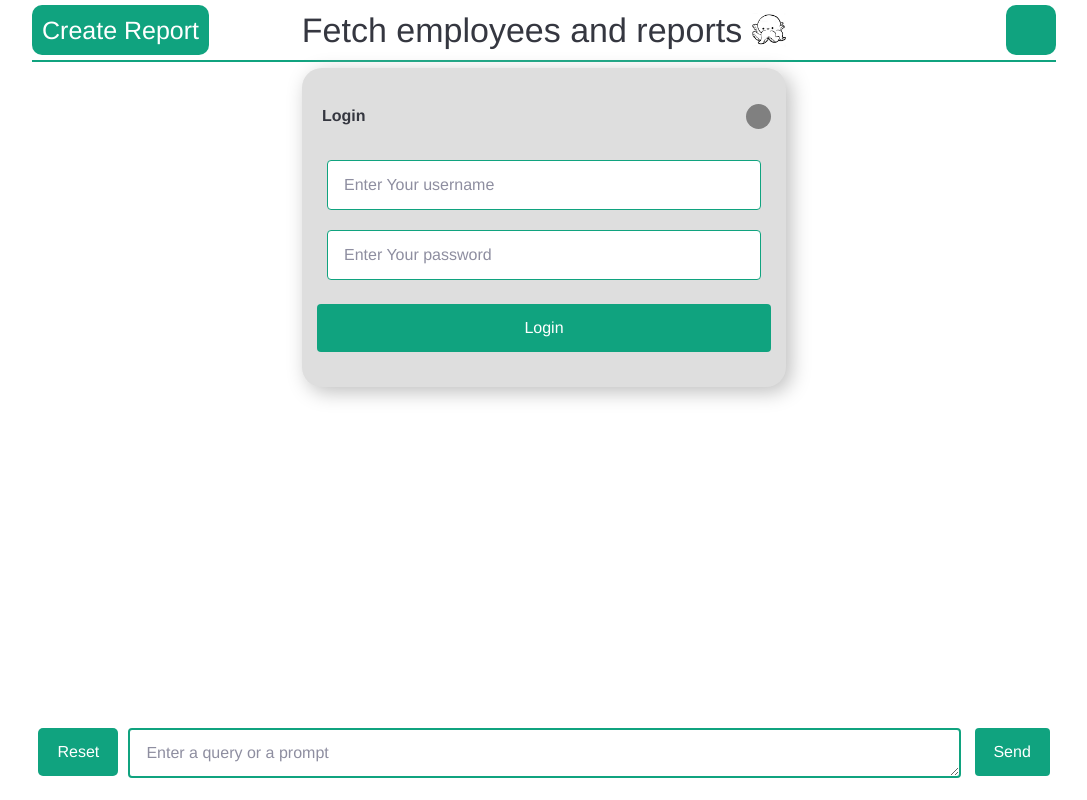
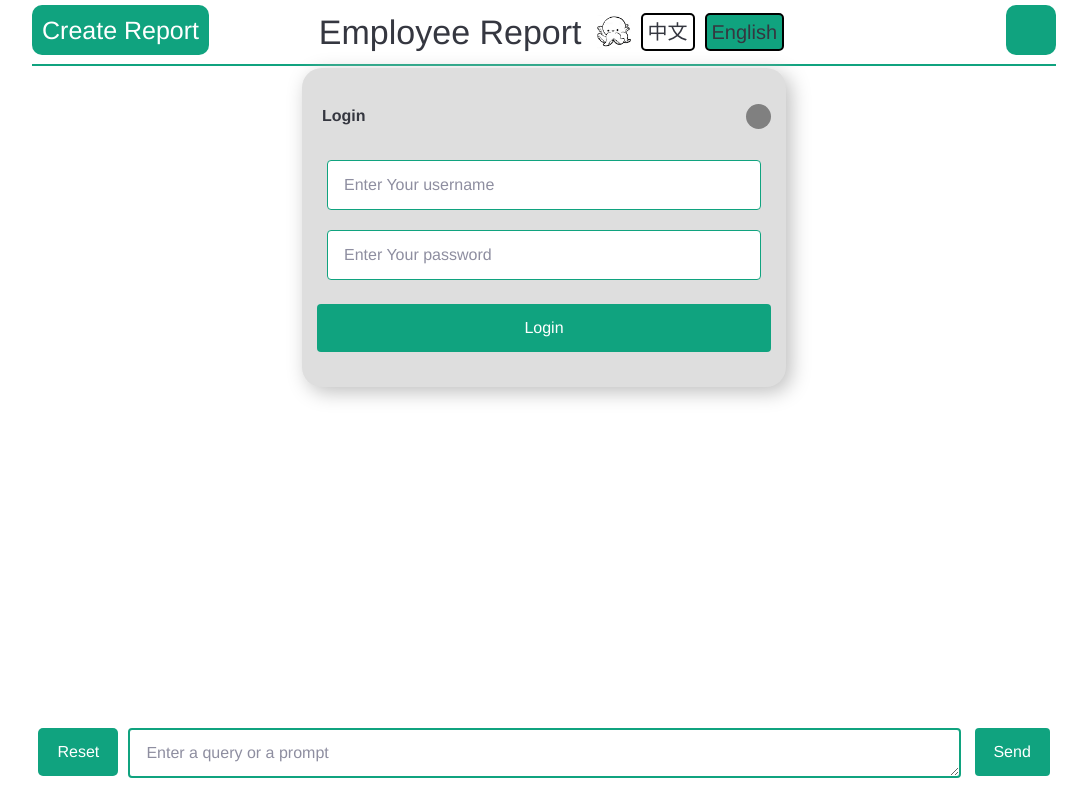
Before and after one commit to Lin-2357/WTL_employee_tracker, a Next.js app: page / in a window 1280 px wide. Shown: the whole page, without its empty margins (96-1183 px from the left). Built offline with nearby package versions, Linux system fonts and the light colour scheme; a web font is replaced by a local one.

Commit message:
bilingual ui

```diff
--- a/pages/index.js
+++ b/pages/index.js
@@ -20,11 +20,12 @@ export default function Home() {
   const [project, setProject] = useState([""]);
   const [hours, setHours] = useState([""]);
   const [keywords, setKeywords] = useState([""]);
-  const [instruction, setInstruction] = useState('describe what you have done this week!');
+  const [instruction, setInstruction] = useState('');
   const [username, setUsername] = useState('');
   const [password, setPassword] = useState('');
   const [session_id, setSessionID] = useState('');
   const [stage, setStage] = useState([''])
+  const [language, setLanguage] = useState('English')
 
   function addResult(message, client=false) {
     setResult((prevresult)=>{return [{message: message, client: client}, ...prevresult]})
@@ -217,7 +218,7 @@ export default function Home() {
             }
 
           }}>
-            <h3>Generate Weekly Report</h3>
+            <h3>{{"English":"Make a weekly report.", "中文":"创建周报"}[language]}</h3>
             <p>{instruction}</p>
             {/*<textarea className={styles.textbox} style={{width: '95%'}} value={report} onChange={(e)=>{setReport(e.target.value)}} placeholder="type your report in text here, and click the green button to let AI fill in statistics for you."></textarea>
             <div className={styles.add} style={{marginLeft: 'auto', marginRight: 'auto', marginBottom: '20px'}} onClick={()=>{populate()}}>Populate your statistics with AI</div>*/}
@@ -230,9 +231,9 @@ export default function Home() {
               setKeywords([...keywords, ""])
               setStage([...stage, ''])
             }
-            }>Add another report</div>
-            <div className={styles.close} onClick={()=>{setInputPopup(false);setInstruction('describe what you have done this week!');}}></div>
-            <input type="submit" value="Submit report" />
+            }>{{"English":"Add another report", "中文": "新增一条报告"}[language]}</div>
+            <div className={styles.close} onClick={()=>{setInputPopup(false);setInstruction('');}}></div>
+            <input type="submit" value={{"English":"Submit report", "中文":"提交工时报告"}[language]} />
           </form>
       </div>)
     }
@@ -240,22 +241,22 @@ export default function Home() {
 
   function renderReport() {
     return project.map( (v,i)=> (
-      <div style={{border: '2px solid #353740', marginBottom: 10, borderRadius: 10}}>
+      <div key={i} style={{border: '2px solid #353740', marginBottom: 10, borderRadius: 10}}>
       <input
       type="text"
       name="project"
-      placeholder="Enter the project ID, or a name that can locate it."
+      placeholder={{"English":"Enter the project ID, or a name that can locate it.", "中文":"键入项目编号，或键入名称然后点击查询"}[language]}
       value={v}
       onChange={(e) => {
         setProject([...project.slice(0, i), e.target.value, ...project.slice(i+1)])
       }}></input>
       <div className={styles.add} style={{marginBottom: 10, marginLeft: 10, backgroundColor: '#10a37f'}} onClick={
         ()=>{populate(i)}
-      }>Search for ID</div>
+      }>{{"English":"Search for ID", "中文": "查询编号"}[language]}</div>
       <input
       type="text"
       name="hours"
-      placeholder="Enter the number of hours"
+      placeholder={{"English":"Enter the number of hours.", "中文":"键入工时（单位：小时）"}[language]}
       value={hours[i]}
       onChange={(e) => {
         setHours([...hours.slice(0, i), e.target.value, ...hours.slice(i+1)])
@@ -263,7 +264,7 @@ export default function Home() {
       <input
       type="text"
       name="key"
-      placeholder="Enter the description of your work"
+      placeholder={{"English":"Enter the description of your work.", "中文":"键入工作内容简述"}[language]}
       value={keywords[i]}
       onChange={(e) => {
         setKeywords([...keywords.slice(0, i), e.target.value, ...keywords.slice(i+1)])
@@ -271,13 +272,13 @@ export default function Home() {
       <input
       type="text"
       name="stage"
-      placeholder="Enter the stage of your project."
+      placeholder={{"English":"Enter the stage of project.", "中文":"键入项目阶段"}[language]}
       value={stage[i]}
       onChange={(e) => {
         setStage([...stage.slice(0, i), e.target.value, ...stage.slice(i+1)])
       }}></input>
-      Is your work reversed? <input type="checkbox" value={is_reversed[i]} onChange={(e)=>{setReversed([...is_reversed.slice(0, i), e.target.checked , ...is_reversed.slice(i+1)])}}></input>
-      Is your work standardized? <input type="checkbox" value={is_standardized[i]} onChange={(e)=>{setStandardized([...is_standardized.slice(0, i), e.target.checked , ...is_standardized.slice(i+1)])}}></input>
+      {{"English":"Is your work reversed?", "中文": "是否返工"}[language]} <input type="checkbox" value={is_reversed[i]} onChange={(e)=>{setReversed([...is_reversed.slice(0, i), e.target.checked , ...is_reversed.slice(i+1)])}}></input>
+      {{"English":"Is your work standardized?", "中文": "是否符合标准化"}[language]} <input type="checkbox" value={is_standardized[i]} onChange={(e)=>{setStandardized([...is_standardized.slice(0, i), e.target.checked , ...is_standardized.slice(i+1)])}}></input>
 
       <div className={styles.add} style={{marginBottom: 10, marginLeft: 10, backgroundColor: '#808080'}} onClick={
         () => {
@@ -288,7 +289,7 @@ export default function Home() {
           setKeywords([...keywords.slice(0, i), ...keywords.slice(i+1)])
           setStage([...stage.slice(0, i), ...stage.slice(i+1)])
         }
-      }>Remove this report</div>
+      }>{{"English":"Remove this report", "中文": "删除本条报告"}[language]}</div>
       </div>
       )
     )
@@ -305,10 +306,10 @@ export default function Home() {
     if (response.ok) {
       sessionStorage.setItem('jwtToken', data.access_token);
       await resetSession()
-      addResult("Log in successful") // Return the JWT token
+      addResult({"English":"Log in successful", "中文": "登录成功"}[language]) // Return the JWT token
       setPopup(false)
     } else if (response.status === 401) {
-      alert("invalid username or password. Please try again.")
+      alert({"English": "invalid username or password. Please try again.", "中文": "未知的用户名/密码，请重试。"})
     }
     else {
         throw new Error(data.message);
@@ -318,12 +319,12 @@ export default function Home() {
   function renderLogin() {
     if (popup) {
       return (<div className={styles.login}>
-        <div style={{position: "relative"}}><h4 style={{marginLeft: "5px"}}>Login</h4><div className={styles.close} onClick={()=>{setPopup(false)}}></div></div>
+        <div style={{position: "relative"}}><h4 style={{marginLeft: "5px"}}>{{"English":"Login", "中文": "登录"}[language]}</h4><div className={styles.close} onClick={()=>{setPopup(false)}}></div></div>
         <form onSubmit={login}>
           <input
             type="text"
             name="username"
-            placeholder="Enter Your username"
+            placeholder={{"English":"Enter Your username", '中文': "键入用户名"}[language]}
             value={username}
             onChange={(e) => {
               setUsername(e.target.value)
@@ -332,13 +333,13 @@ export default function Home() {
           <input
             type="password"
             name="password"
-            placeholder="Enter Your password"
+            placeholder={{"English":"Enter Your password", '中文': "键入密码"}[language]}
             value={password}
             onChange={(e) => {
               setPassword(e.target.value)
             }}
           />
-          <input type="submit" value="Login" />
+          <input type="submit" value={{"English":"Login", "中文": "登录"}[language]}/>
         </form>
       </div>
       )
@@ -355,7 +356,7 @@ export default function Home() {
     });
     if (dat.status !== 200) {
       if (dat.status === 401) {
-        alert("Log in expired, please re-login.")
+        alert({"English":"Log in expired, please re-login.", "中文":"登录过期，请重新登录。"})
       } else {
         throw data.error || new Error(`Request failed with status ${dat.status}`);
       }
@@ -363,7 +364,7 @@ export default function Home() {
     const uuid = await dat.json();
     if (uuid.session_id) {
       setSessionID(uuid.session_id);
-      setResult([{message: "New session created.", client: false}])
+      setResult([{message: {"English":"New session created.", "中文": "新的聊天已创建"}[language], client: false}])
     }
   }
 
@@ -387,16 +388,18 @@ export default function Home() {
 
       <main className={styles.main}>
         <div className={styles.headbar}>
-          <div className={styles.titlebar}><span style={{fontSize: '34px', verticalAlign: 'middle',fontWeight: 500, marginRight: 10}}>Fetch employees and reports</span><img src="/squid.png" className={styles.icon} /></div>
+          <div className={styles.titlebar}><span className={styles.language} style={{fontSize: '34px', border: 'none'}}>{{"English": 'Employee Report', "中文":"员工周报"}[language]}</span><img src="/squid.png" className={styles.icon} />
+            <div className={styles.language} style={{backgroundColor: (language=="中文"? "#10a37f":"#fff")}} onClick={(e)=>{setLanguage("中文")}}>中文</div>
+            <div className={styles.language} style={{backgroundColor: (language=="English"? "#10a37f":"#fff")}} onClick={(e)=>{setLanguage("English")}}>English</div></div>
           <div className={styles.loginbutton} onClick={(e)=>setPopup(true)}>{getUsername()}</div>
           <div className={styles.loginbutton} style={{left:0, width: 'fit-content', padding:'0 10px 0 10px', borderRadius:'10px'}} onClick={()=>{
             if (getUsername()) {
               setInputPopup(true);
             } else {
-              alert("Please log in before you create report.")
+              alert({"English":"Please log in before you create report.", "中文":"请先登录"}[language])
               setPopup(true);
             }
-          }}>Create Report</div>
+          }}>{{"English":"Create Report","中文":"创建周报"}[language]}</div>
         </div>
         <div className={styles.result}>{renderResult()}</div>
 
@@ -409,11 +412,11 @@ export default function Home() {
                 setPopup(true);
               }
             }
-          }>Reset</div>
-          <input type="submit" value="Send" className={styles.chatSend}/>
+          }>{{"English":"Reset", "中文":"重置聊天"}[language]}</div>
+          <input type="submit" value={{"English":"Send", "中文": "发送"}[language]} className={styles.chatSend}/>
           <textarea
             name="animal"
-            placeholder="Enter a query or a prompt"
+            placeholder={{"English":"Enter a query or a prompt", "中文": "键入要查询的问题"}[language]}
             value={animalInput}
             onChange={(e) => {
               setAnimalInput(e.target.value)
--- a/pages/index.module.css
+++ b/pages/index.module.css
@@ -219,10 +219,24 @@
   margin: auto;
   width: fit-content;
   text-align: center;
+  align-items: center;
   padding: 13px;
+  display: flex;
+  flex-direction: row;
+}
+.language {
+  margin-left: 10px;
+  font-size: 20px;
+  vertical-align: 'middle';
+  font-weight: 500;
+  border-radius: 5px;
+  padding: 5px;
+  border: 2px solid black;
+  cursor: pointer;
 }
 .icon {
   vertical-align: middle;
+  margin-left: 10px;
 }
 .textbox {
   width: 600px;
```
